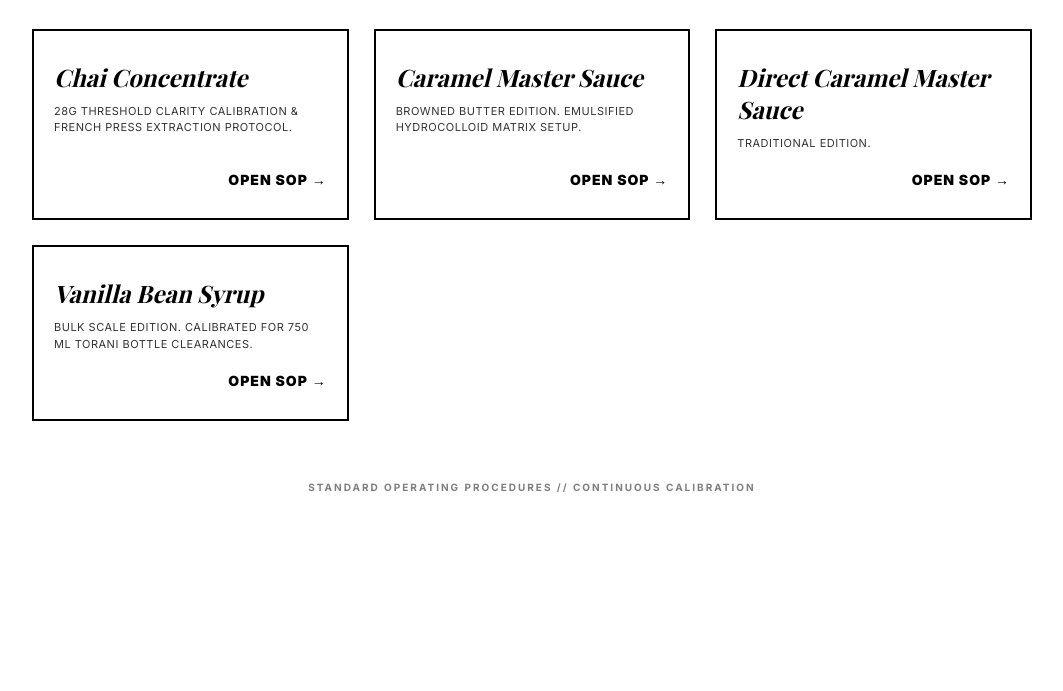
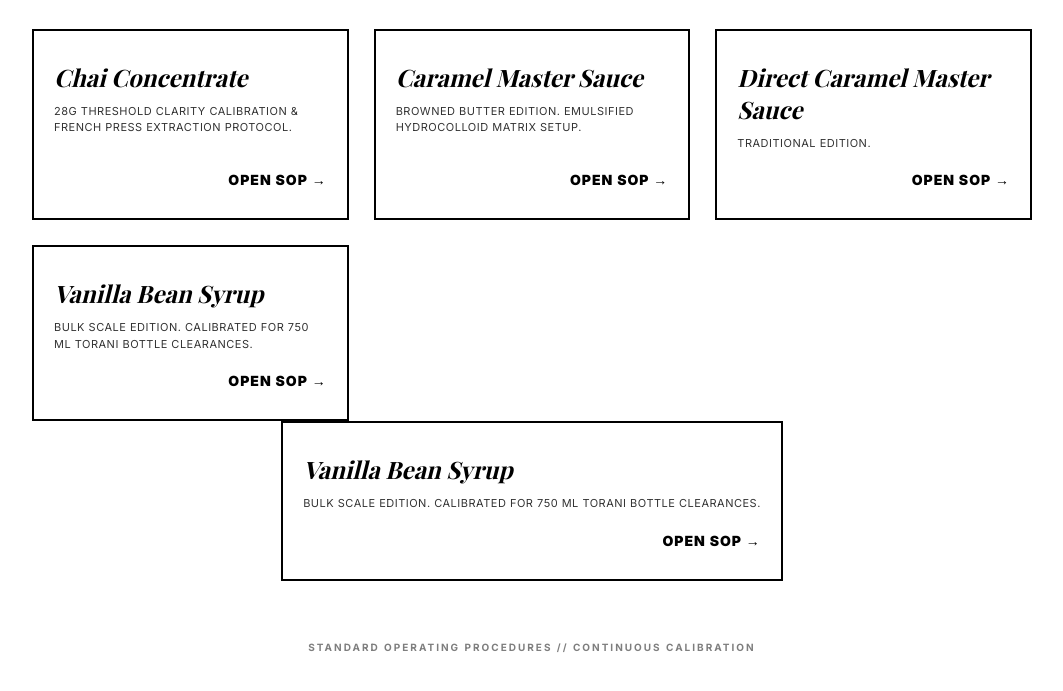
Before and after one commit to inoeuknow/coffeebar, a plain HTML site: page index.html in a window 1280 px wide. Shown: the part 141-832 px from the top of the page, without its empty margins (108-1171 px from the left). Before the commit the page ends 800 px from the top, so only its background shows below. Drawn offline with nearby package versions, Linux system fonts and the light colour scheme; a web font is replaced by a local one.

Commit message:
Update index.html

```diff
--- a/index.html
+++ b/index.html
@@ -153,6 +153,16 @@
         </a>
     </div>
 
+        <!-- ICE CREAM CARD -->
+        <a href="strawberry-ice-cream.html" class="menu-card">
+            <div>
+                <h2>Vanilla Bean Syrup</h2>
+                <p>Bulk Scale Edition. Calibrated for 750 ml Torani Bottle clearances.</p>
+            </div>
+            <div class="arrow">Open SOP →</div>
+        </a>
+    </div>
+
     <footer>
         Standard Operating Procedures // Continuous Calibration
     </footer>
```
